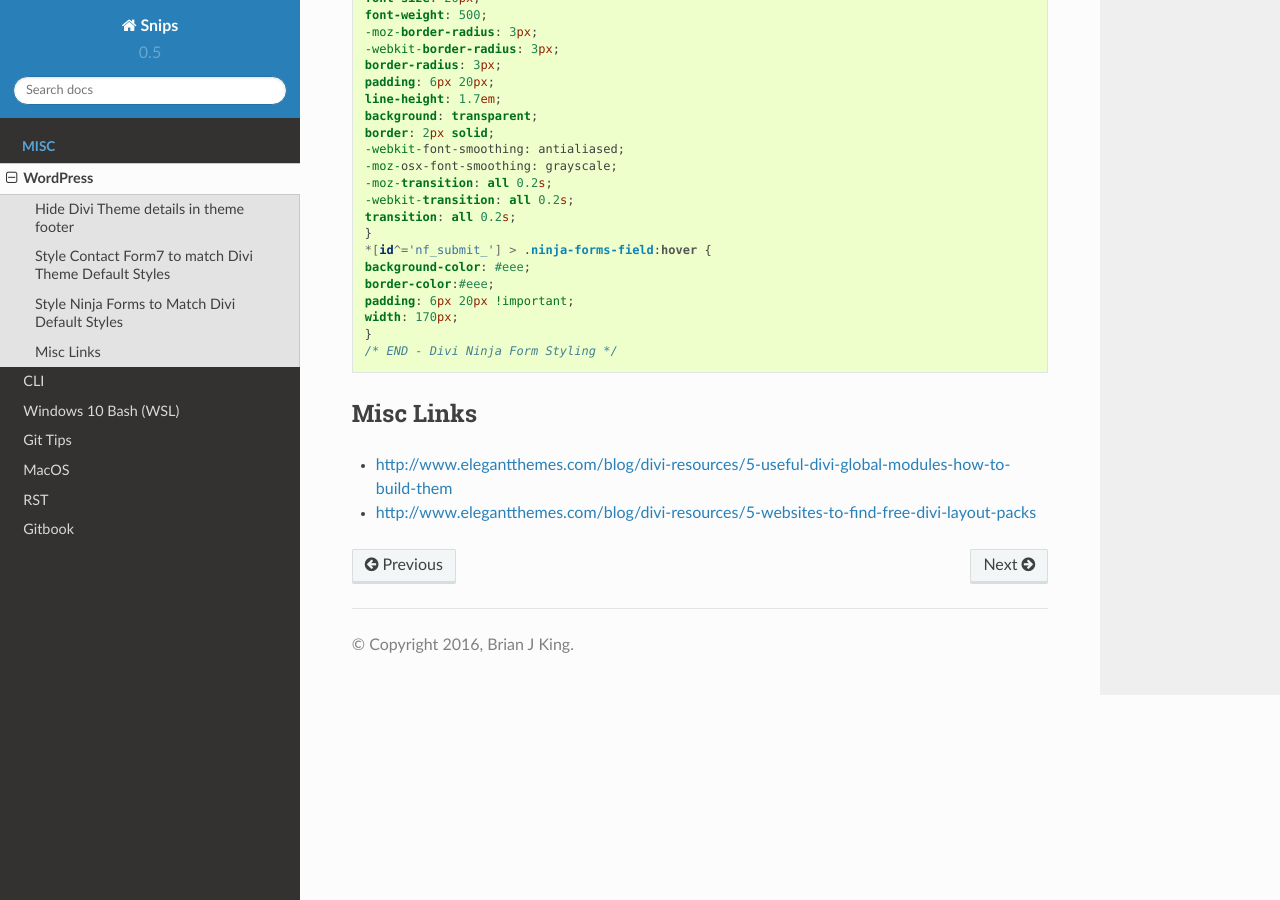
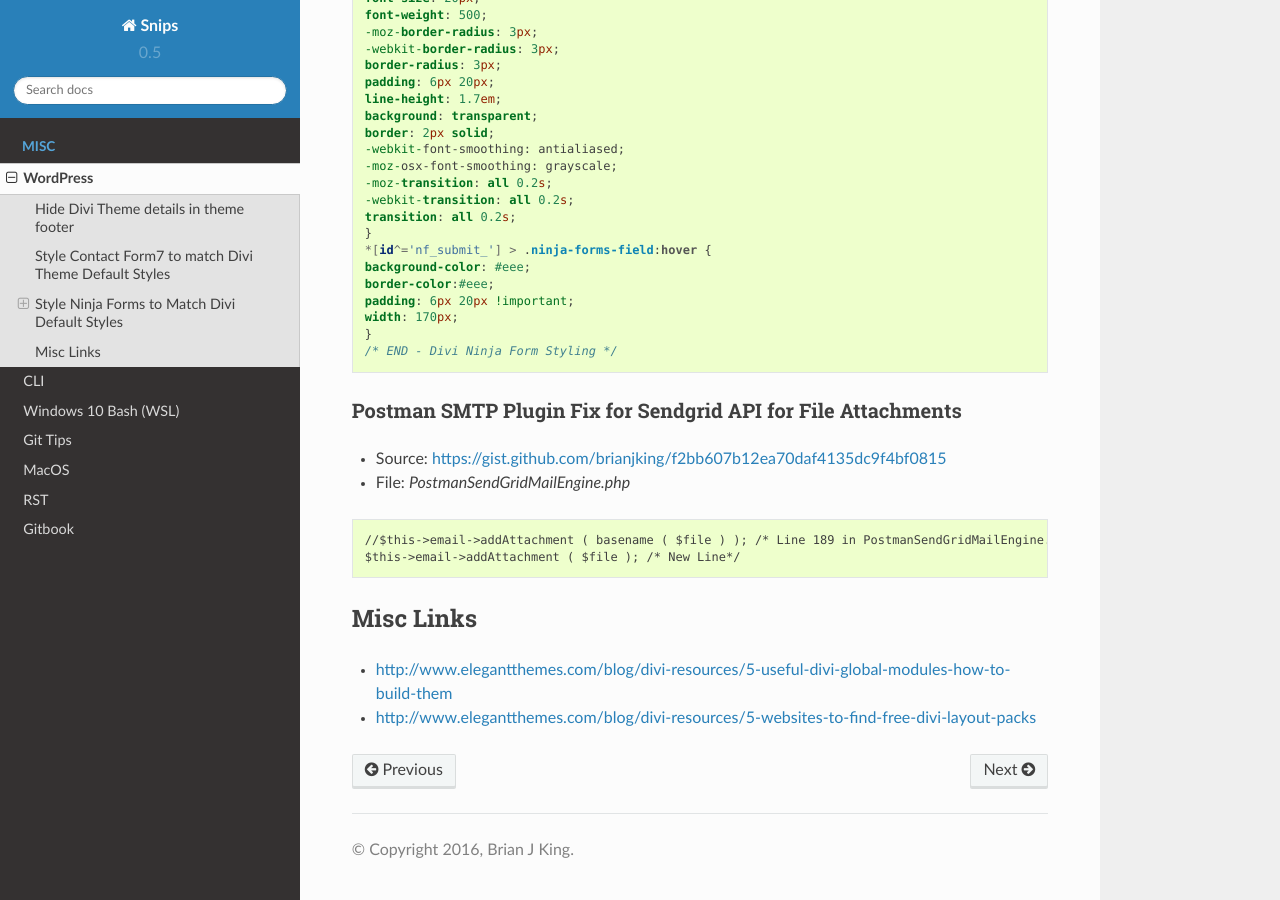
Before and after one commit to brianjking/knowledge, a Sphinx documentation site: the page built from source/wordpress.rst, in a window 1280 px wide and 900 px high, scrolled down 1876 px. Built offline with Sphinx 7.4.7 and the Read the Docs theme 2.0.0, drawn with Linux system fonts in a browser that asks for light colours; formulas are drawn with MathJax 3.

Commit message:
Adding Postman Sendgrid fixes

```diff
--- a/source/wordpress.rst
+++ b/source/wordpress.rst
@@ -126,6 +126,19 @@
 	/* END - Divi Ninja Form Styling */
 
 
+Postman SMTP Plugin Fix for Sendgrid API for File Attachments
+---------------------------------------------------------------
+
+* Source: https://gist.github.com/brianjking/f2bb607b12ea70daf4135dc9f4bf0815
+* File: `PostmanSendGridMailEngine.php`
+
+.. code-block:: php
+
+	//$this->email->addAttachment ( basename ( $file ) ); /* Line 189 in PostmanSendGridMailEngine.php*/
+	$this->email->addAttachment ( $file ); /* New Line*/
+
+
+
 Misc Links
 ~~~~~~~~~~~~~~~~~~~~~~~~~~~~~~~~~~~~~~~~~~~~~~
 
```
